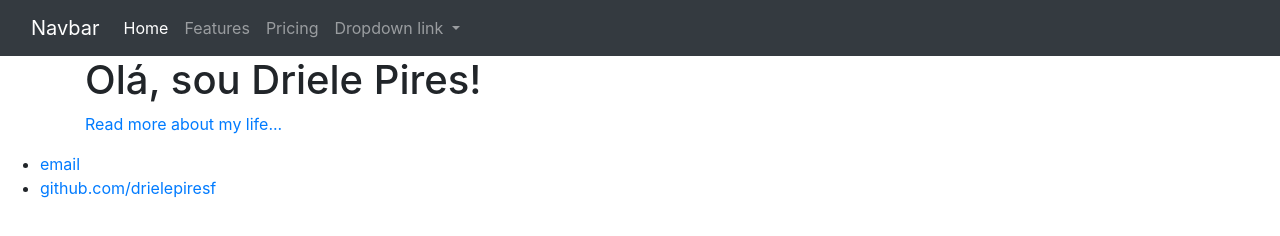
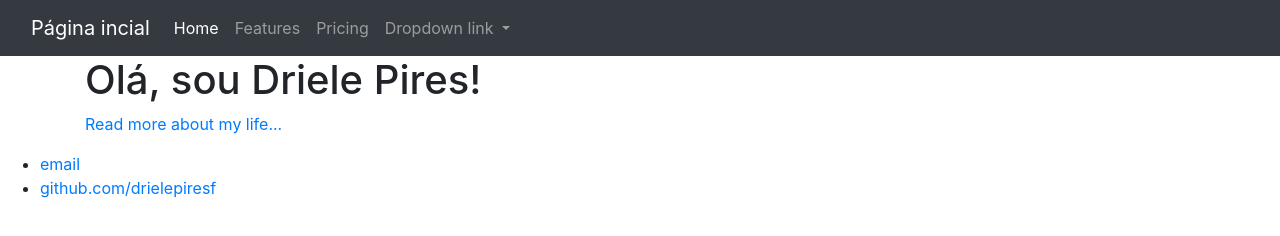
Before and after one commit to drielepiresf/drielepiresf.github.io, a plain HTML site: page index.html in a window 1280 px wide. Drawn offline with nearby package versions, Linux system fonts and the light colour scheme.

Commit message:
New Navbar

```diff
--- a/index.html
+++ b/index.html
@@ -7,7 +7,7 @@
 	<body>
 		<nav class="navbar navbar-expand-lg navbar-dark bg-dark">
   <div class="container-fluid">
-    <a class="navbar-brand" href="#">Navbar</a>
+    <a class="navbar-brand" href="#">Página incial</a>
     <button class="navbar-toggler" type="button" data-bs-toggle="collapse" data-bs-target="#navbarNavDropdown" aria-controls="navbarNavDropdown" aria-expanded="false" aria-label="Toggle navigation">
       <span class="navbar-toggler-icon"></span>
     </button>
```
